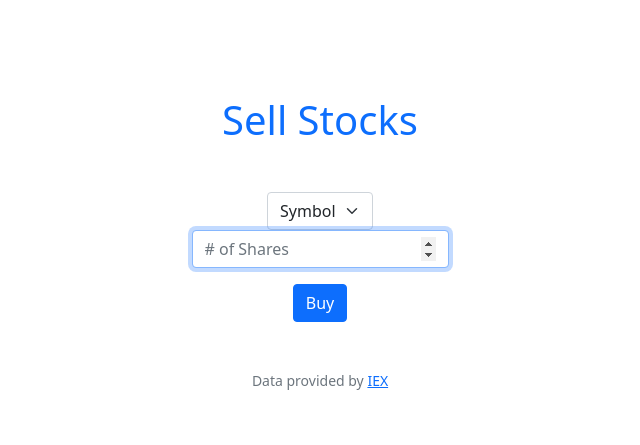
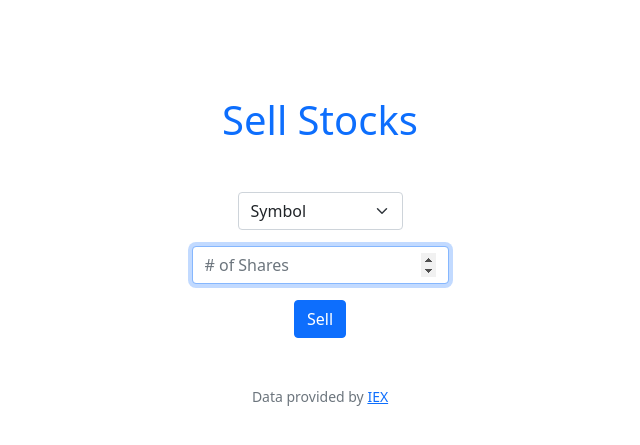
Before and after one commit to Qwilliams815/HarvardCS50x, a Flask app: template finance/templates/sell.html in a window 1280 px wide. Shown: the part 76-521 px from the top of the page, without its empty margins (320-960 px from the left). Run offline with Flask 2, Linux system fonts and the light colour scheme; the template is opened without the code that fills it: most values are stand-ins (such as "Sample title", 1, 10 or a date in 2020); some libraries are stand-ins or nearby versions.

Commit message:
Wed, Jun 15, 2022, 5:30 PM +00:00

```diff
--- a/finance/app.py
+++ b/finance/app.py
@@ -228,7 +228,13 @@ def register():
 @login_required
 def sell():
     """Sell shares of stock"""
+
     symbols = db.execute("SELECT symbol FROM portfolio WHERE user_portfolio_id = ?", session["user_id"])
-    print(symbols)
-    return apology("TODO")
+
+    if request.method == "POST":
+        pass
+
+    else:
+        print(symbols)
+        return render_template("sell.html", symbols=symbols)
     #Thank you for not timing out
--- a/finance/templates/sell.html
+++ b/finance/templates/sell.html
@@ -7,16 +7,15 @@
 {% block main %}
     <h1 class="m-5 text-primary">Sell Stocks</h1>
     <form action="/buy" method="post">
-        <select class="form-select mx-auto w-auto" name="symbol">
+        <select class="form-select mx-auto w-auto m-3" name="symbol">
             <option disabled="" selected="">Symbol</option>
-            {% for symbol in portfolio %}
-                <option></option>
-                #test
+            {% for symbol in symbols %}
+                <option value= {{ symbol['symbol'] }}>{{ symbol['symbol'] }}</option>
             {% endfor %}
         </select>
         <div class="mb-3">
             <input autocomplete="off" autofocus class="form-control mx-auto w-auto" id="shares" name="shares" placeholder="# of Shares" type="number">
         </div>
-        <button class="btn btn-primary" type="submit">Buy</button>
+        <button class="btn btn-primary" type="submit">Sell</button>
     </form>
 {% endblock %}
```
